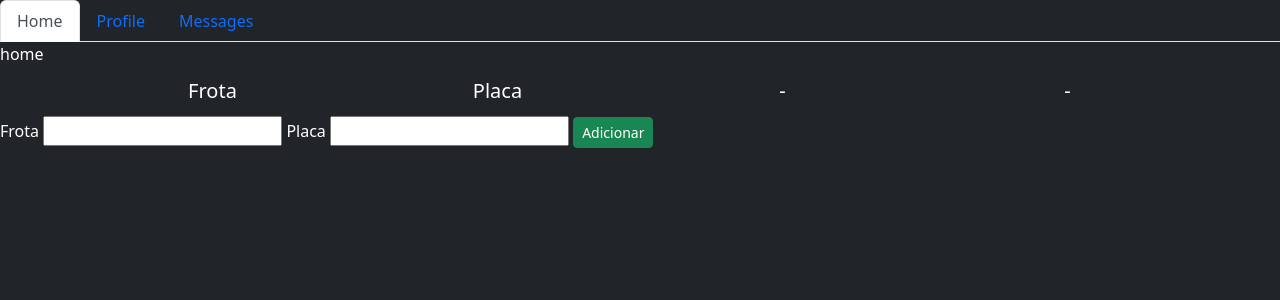
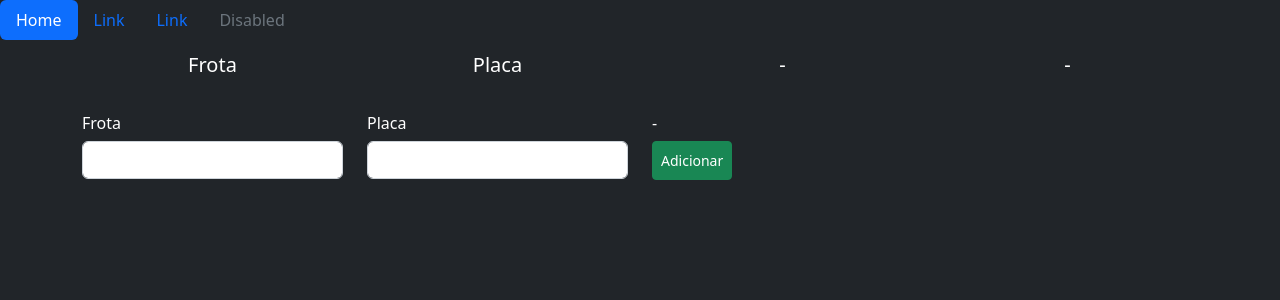
Before and after one commit to guilhermebonald/app_intel_frota, a Flask app: page / in a window 1280 px wide. Shown: the top 300 px of the page. Run offline with Flask 3, Linux system fonts and the light colour scheme; data that the repository does not hold is empty; some libraries are stand-ins or nearby versions.

Commit message:
Add changes

```diff
--- a/static/style.css
+++ b/static/style.css
@@ -20,11 +20,11 @@
 }
 
 .edit-btn {
-    margin-top: 6px;
-    font-size: 13px;
+    margin-top: 14px;
+    font-size: 12px;
 }
 
 .delete-btn {
-    margin-top: 6px;
-    font-size: 13px;
+    margin-top: 14px;
+    font-size: 12px;
 }
--- /dev/null
+++ b/templates/form.html
@@ -0,0 +1,29 @@
+<div class="my form">
+    <form method="POST" action="{{ url_for('add_item') }}">
+        {{ form.csrf_token }}
+        <!-- Bootstrap Row / Collumn -->
+        <div class="container text-start mt-4">
+            <div class="row">
+                <div class="col-sm-3">
+                    <h6>Frota</h6>
+                    {{ form.frota(class='form-control') }}
+                </div>
+                <div class="col-sm-3">
+                    <h6>Placa</h6>
+                    {{ form.plate(class='form-control') }}
+                </div>
+                <div class="col-sm-3">
+                    <h6>-</h6>
+                    {{ form.add_btn(class_='btn btn-success btn-sm mx-auto p-2') }}
+                </div>
+            </div>
+        </div>
+    </form>
+    {% if form.frota.errors %}
+    <ul class="errors">
+        {% for error in form.frota.errors %}
+        <li>{{ error }}</li>
+        {% endfor %}
+    </ul>
+    {% endif %}
+</div>
--- a/templates/home.html
+++ b/templates/home.html
@@ -20,27 +20,14 @@
         <!-- place navbar here -->
         {% include 'navbar.html' %}
     </header>
+
     <main>
         <!-- place table here -->
         {% include 'table.html' %}
-        <!-- url_for('add') acessa a rota(URL) atraves da função -->
-        <div class="my form">
-            <form method="POST" action="{{ url_for('add_item') }}">
-                {{ form.csrf_token }}
-                {{ form.frota.label }} {{ form.frota }}
-                {{ form.plate.label }} {{ form.plate }}
-                {{ form.add_btn(class_='btn btn-success btn-sm') }}
-            </form>
-            {% if form.frota.errors %}
-            <ul class="errors">
-                {% for error in form.frota.errors %}
-                <li>{{ error }}</li>
-                {% endfor %}
-            </ul>
-            {% endif %}
-        </div>
+        <!-- form to add -->
+        {% include 'form.html' %}
+    </main>
 
-    </main>
     <footer>
         <!-- place footer here -->
     </footer>
--- a/templates/navbar.html
+++ b/templates/navbar.html
@@ -1,24 +1,15 @@
 <!-- Nav tabs -->
-<ul class="nav nav-tabs bg-dark" id="myTab" role="tablist">
-    <li class="nav-item" role="presentation">
-        <a href="{{ url_for('home_page') }}" class="text-decoration-none"><button class="nav-link active"
-                id="home-tab" data-bs-toggle="tab" data-bs-target="#home" type="button" role="tab"
-                aria-controls="home" aria-selected="true">Home</button></a>
+<ul class="nav nav-pills">
+    <li class="nav-item">
+      <a class="nav-link active" aria-current="page" href="{{url_for('home_page')}}">Home</a>
     </li>
-    <li class="nav-item" role="presentation">
-        <button class="nav-link" id="profile-tab" data-bs-toggle="tab" data-bs-target="#profile" type="button"
-            role="tab" aria-controls="profile" aria-selected="false">Profile</button>
-
+    <li class="nav-item">
+      <a class="nav-link" href="#">Link</a>
     </li>
-    <li class="nav-item" role="presentation">
-        <button class="nav-link" id="messages-tab" data-bs-toggle="tab" data-bs-target="#messages" type="button"
-            role="tab" aria-controls="messages" aria-selected="false">Messages</button>
+    <li class="nav-item">
+      <a class="nav-link" href="#">Link</a>
     </li>
-</ul>
-
-<!-- Tab panes -->
-<div class="tab-content">
-    <div class="tab-pane active" id="home" role="tabpanel" aria-labelledby="home-tab"> home </div>
-    <div class="tab-pane" id="profile" role="tabpanel" aria-labelledby="profile-tab"> profile </div>
-    <div class="tab-pane" id="messages" role="tabpanel" aria-labelledby="messages-tab"> messages </div>
-</div>
+    <li class="nav-item">
+      <a class="nav-link disabled">Disabled</a>
+    </li>
+  </ul>
--- a/templates/table.html
+++ b/templates/table.html
@@ -1,16 +1,16 @@
 <!-- Table -->
-<div class="container text-center my-table">
+<div class="container text-center">
     <div class="row align-items-start">
         <div class="col all-col">
             Frota
             {% for i in items %}
-            <h4 class="title table">{{ i.frota }}</h4>
+            <h4 class="title table mt-4">{{ i.frota }}</h4>
             {% endfor %}
         </div>
         <div class="col all-col">
             Placa
             {% for i in items %}
-            <h4 class="title table">{{ i.placa }}</h4>
+            <h4 class="title table mt-4">{{ i.placa }}</h4>
             {% endfor %}
         </div>
         <div class="col all-col">
```
